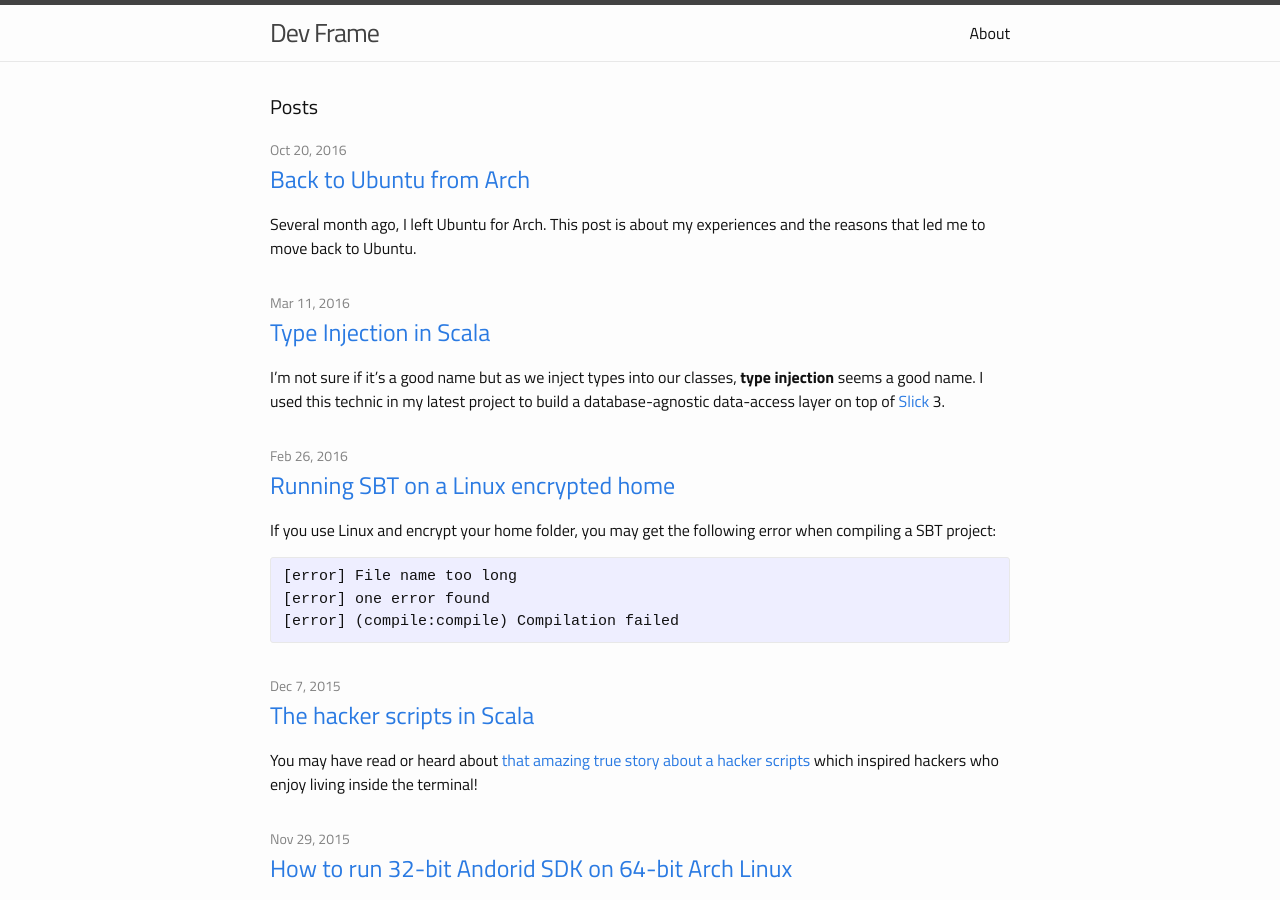
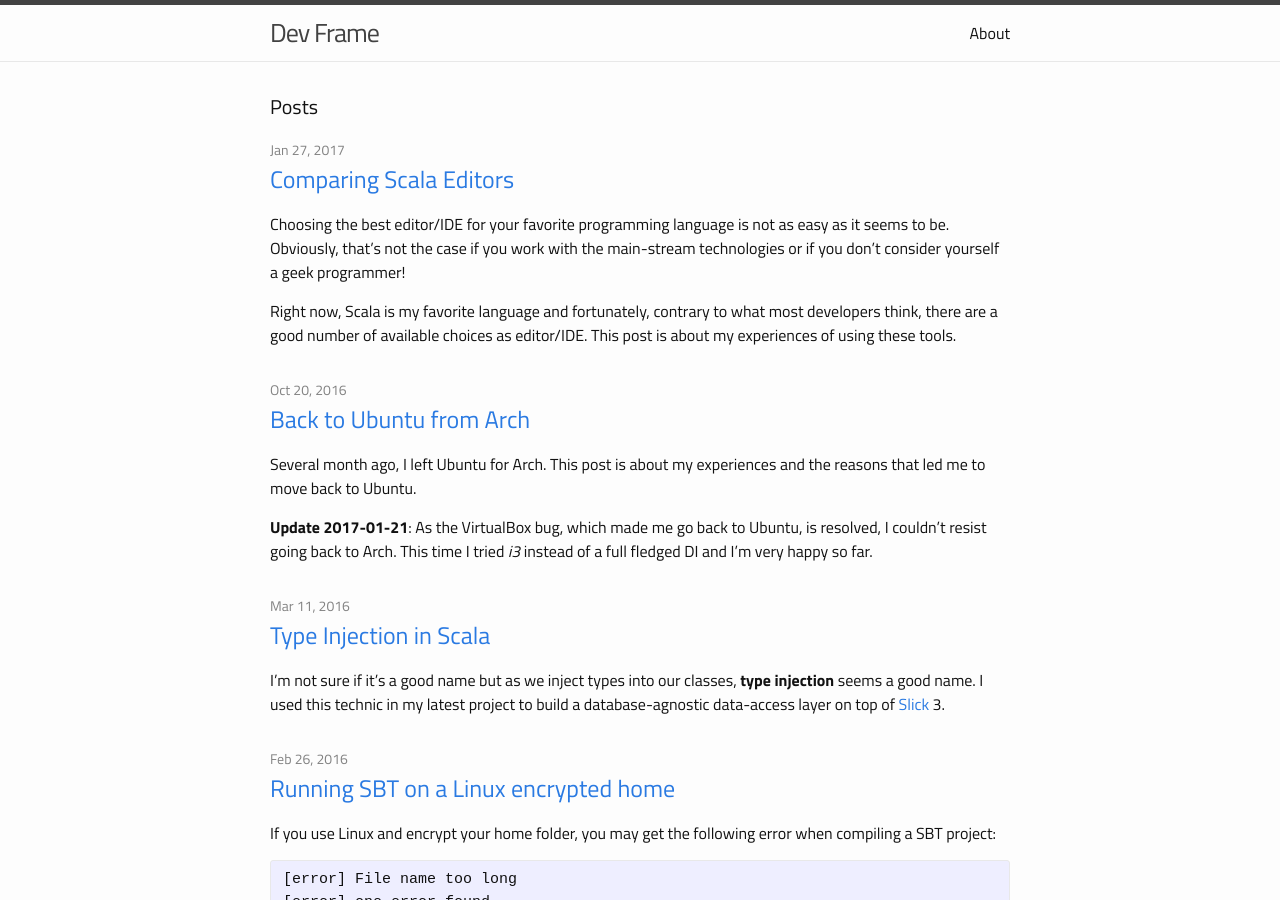
Before and after one commit to amirkarimi/amirkarimi.github.io, a Jekyll site: the page built from index.html, in a window 1280 px wide and 900 px high. Built offline with Jekyll 4.4.1, drawn with Linux system fonts in a browser that asks for light colours; some of the changed lines change nothing that is shown.

Commit message:
Add a new post

```diff
--- a/_posts/2016-10-20-back-to-ubuntu-from-arch.markdown
+++ b/_posts/2016-10-20-back-to-ubuntu-from-arch.markdown
@@ -6,6 +6,8 @@ keywords:	"linux, Arch, ubuntu, open source"
 ---
 
 Several month ago, I left Ubuntu for Arch. This post is about my experiences and the reasons that led me to move back to Ubuntu.
+
+**Update 2017-01-21**: As the VirtualBox bug, which made me go back to Ubuntu, is resolved, I couldn't resist going back to Arch. This time I tried *i3* instead of a full fledged DI and I'm very happy so far.
 
 <!--more-->
 
@@ -34,3 +36,7 @@ I had to downgrade VirtualBox to 5.0 which is really a hard job. Most of the tim
 I really miss Arch and I really enjoy working with cutting edge and geeky distros. But it would get tedious when you learned how the distro works under the hood. Finally, I need to get my works done specially when I don't have enough time to figure out these sort of bugs.
 
 Arch is for the people who are not just consumers, geeks who enjoy fixing problems and hacking things and who get tired of routine and non-challenging environments. It's for DIY-ers. If you're just a consumer and you just use Linux as a fundamental tool for creating other things, or you don't have enough time, then you have better choices than Arch.
+
+## Update 2017-01-21 ##
+
+As the VirtualBox bug, which made me go back to Ubuntu, is resolved, I couldn't resist going back to Arch. This time I tried *i3* instead of a full fledged DI and I'm very happy so far.
--- /dev/null
+++ b/_posts/2017-01-27-comparing-scala-editors.markdown
@@ -0,0 +1,58 @@
+---
+layout:     post
+title:      "Comparing Scala Editors"
+date:       2017-01-27
+keywords:	"Scala, editor, IDE, Scala IDEs, Integrated development environment, comparison"
+---
+
+Choosing the best editor/IDE for your favorite programming language is not as easy as it seems to be. Obviously, that's not the case if you work with the main-stream technologies or if you don't consider yourself a geek programmer!
+
+Right now, Scala is my favorite language and fortunately, contrary to what most developers think, there are a good number of available choices as editor/IDE. This post is about my experiences of using these tools.
+
+<!--more-->
+
+## Scala IDE ##
+
+Although based on Eclipse, it has the best balance of performance and stability. There might be some false positives, hiccups and rare bugs but even in big projects you will get a good performance and correctness compared to other IDEs.
+
+The editor itself, is not so powerful. For example the block selection is medieval, its dark theme is not completely dark, the configuration will be lost when changing the workspace, unstable addons, etc.
+
+Finally, its weakness is that it's Eclipse!
+
+## IntelliJ IDEA ##
+
+Most developers, consider IntelliJ as the best Scala IDE. It might be the best Java IDE but its Scala support is not as efficient as Scala IDE (Eclipse). It's really a good IDE; its editor, UI and almost everything is great but its Scala presentation compiler sometimes takes seconds to load an auto-complete list in a relatively large project. [They rewrote the compiler to integrate with their platform](https://twitter.com/fommil/status/783927587043217408) and it is not as efficient as the standard/community one.
+
+Another issue with IntelliJ is that you'll finally have to purchase the Ultimate edition to be able to handle all your works inside the IDE. Even Less/Sass support requires the Ultimate version. It's not completely free and open source.
+
+## Emacs (ENSIME) ##
+
+It's not an editor war; I just prefer Emacs over Vi because:
+
+* [ENSIME](http://ensime.org/) provides the [richest Scala support](http://ensime.github.io/editors/) in Emacs
+* Emacs supports almost every language and framework, you can customize it as much as you like and build your own version; I like super powerful tools
+* It feels more modern than Vi
+* [Real programmers use Emacs!](https://xkcd.com/378/)
+
+As you might know, Emacs have a different world compared to modern editors. Everything is different; saving, opening, cut-copy-past, etc. it might be very hard to guess the shortcuts even for the simplest tasks. Fortunately, almost everything supports Emacs keybindings, even bash and zsh but still there are some programs with poor keyboard support; they make you use mouse. In such cases you prefer to use an Emacs package which will do the job and you'll end up living in Emacs. I'm not sure if it's a bad thing though!
+
+It gives you the best performance ever as a Scala IDE! I feel that Scala IDE and ENSIME have many things in common under the hood but ENSIME is slightly faster, less resource hungry and of course, more hackable. ENSIME is also not perfect. It stops responding once in a while, either without using CPU or sometimes with too much CPU usage. The good news is that you can easily stop the operation using `Ctrl-G` and continue editing or restart the ENSIME without having to restart the editor. The editor is really stable and you'll enjoy writing code if you rely on yourself more than what IDEs offer out-of-box. You just need to think a little bit different, you'll find a package for almost everything in Emacs. You'll also learn to automate everything more and more and it's a real joy. Eventually, you'll find yourself with more tools than what your previous full-featured IDE offers.
+
+The most interesting part is that writing code in Emacs (or Vim) gives you the feeling of being a real hacker/geek and it's worth more than anything!
+
+## Atom (ENSIME) ##
+
+Atom itself is a good editor; not as geeky as Emacs/Vi but there is no learning curve. It's build on top of web technologies and doesn't feel like a bare-metal native editor. Besides, Atom support in ENSIME is not as great as Emacs. There are more bugs and strange ENSIME behaviors in Atom. For instance, sometimes it sounds like ENSIME is not running but it's not true!
+
+If you're OK with ENSIME but you don't like the extra-geeky editors like Emacs/Vi, Atom is a good choice for you.
+
+## Others ##
+
+I didn't try other options: Vi, Sublime and Visual Studio Code. Because:
+* Vi is almost like Emacs from ENSIME point of view although with less features. I just told why I prefered Emacs
+* Sublime is not open source and it's not very active recently, though it's a great editor
+* Visual Studio Code is a Microsoft product and I don't expect a good support from the open source community. More over, it has many things in common with Atom. For instance, it's based on [Electron](http://electron.atom.io/) like Atom.
+
+## Conclusion ##
+
+You have more options than what you probably think when it comes to Scala IDEs. Most of developers come from a cosy, polished and modern world of IDEs and tools but they need to go deeper to find out that those well-known products are not necessarily the best options for them. Specially when you live in an open source ecosystem you'll eventually find the best thing which works best just for you. Try and enjoy!
```
Also changed, not shown: 1 other file.
